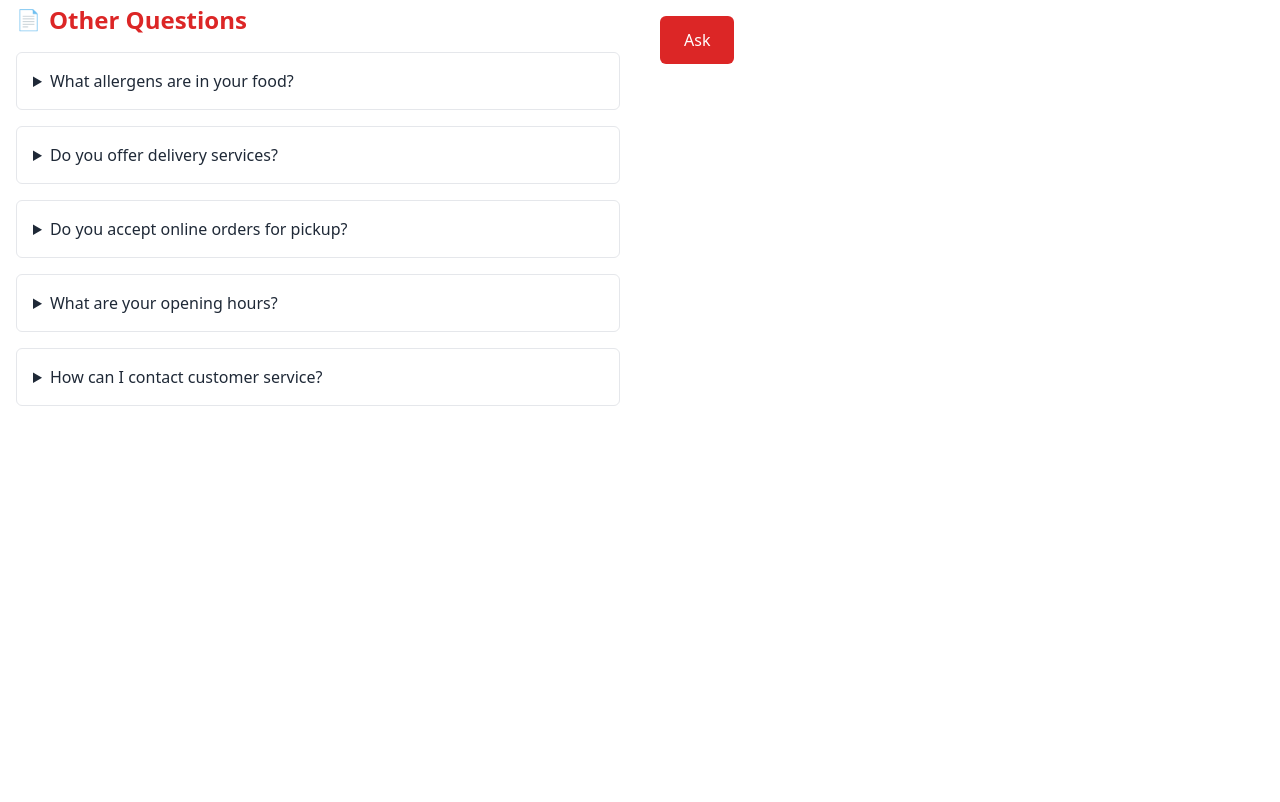
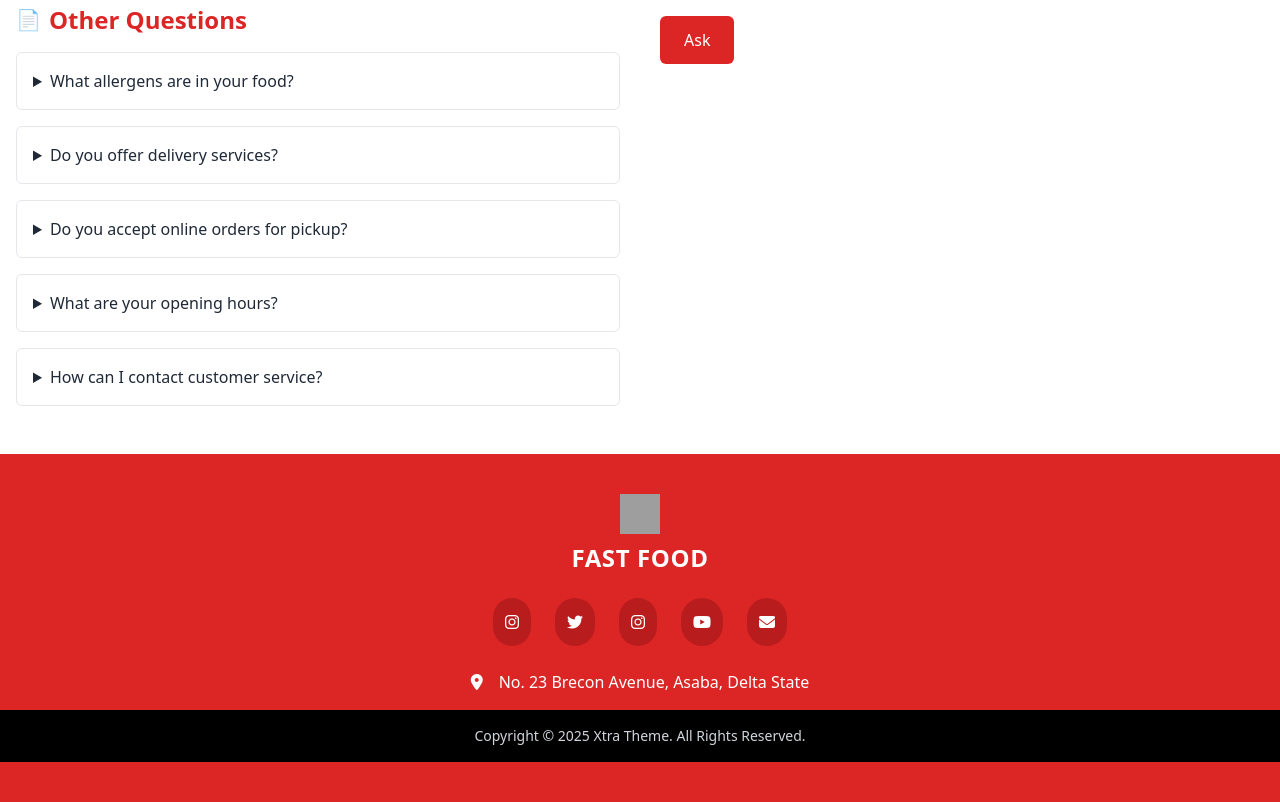
Before and after one commit to charise144/GROUP-B-PROJECT-WID, a plain HTML site: page FAQ.html in a window 1280 px wide. Shown: the part 710-1512 px from the top of the page. Before the commit the page ends 1164 px from the top, so only its background shows below. Drawn offline with nearby package versions, Linux system fonts and the light colour scheme; grey boxes are pictures that could not be loaded.

Commit message:
I made a change to this file

```diff
--- a/FAQ.html
+++ b/FAQ.html
@@ -7,6 +7,25 @@
   <script src="https://cdn.tailwindcss.com"></script>
 </head>
 <body class="bg-white text-gray-800">
+
+  <!--Navbar-->
+  <header class="fixed top-0 top-0 left-0 w-full z-20">
+    <nav class=" bg-red absolute inset-0 bg-white bg-opacity-30 backdrop-blur-md mx-auto flex items-center justify-between px-8 py-6">
+      <div class="flex items-center space-x-3">
+        <img src="images/pizza.svg" alt="Pizza Logo" class="h-10 w-10 object-contain" />
+        <span class="text-white font-bold text-xl">FAST </br> FOOD</span>
+      </div>
+      <div class="hidden md:flex space-x-6 text-white font-semibold">
+        <a href="index.html" class="hover:text-red-600">Home</a>
+        <a href="about.html" class="hover:text-red-600">About</a>
+        <a href="order.html" class="hover:text-red-600">Order</a>
+        <a href="contact.html" class="hover:text-red-600">Contact</a>
+        <a href="FAQ.html" class="hover:text-red-600">FAQ</a>
+      </div>
+    </nav>
+  </header>
+
+
 
   <!-- Hero Section -->
    <section class="bg-[url(/Img/bug.jpeg)] bg-cover bg-center  bg-linear-gradient(to bottom left, var(--tw-gradient-stops)) text-white py-12 px-4 text-center">
@@ -120,5 +139,44 @@
     </div>
   </section>
 
+  <!--Footer-->
+  <footer class="bg-red-600 text-white text-center py-10">
+  <div class="flex flex-col items-center gap-2 mb-6">
+    <img src="https://img.icons8.com/ios-filled/50/ffffff/pizza.png" alt="" class="w-10 h-10" />
+    <h2 class="text-2xl font-bold tracking-wide">FAST FOOD</h2>
+  </div>
+
+<div class="flex justify-center space-x-6 mb-6">
+  <a href="#" class="bg-red-700 p-3 rounded-full hover:bg-red-800 transition">
+    <i class="fa-brands fa-instagram"></i>
+  </a>
+  <a href="#" class="bg-red-700 p-3 rounded-full hover:bg-red-800 transition">
+    <i class="fab fa-twitter"></i>
+  </a>
+  <a href="#" class="bg-red-700 p-3 rounded-full hover:bg-red-800 transition">
+    <i class="fab fa-instagram"></i>
+  </a>
+  <a href="#" class="bg-red-700 p-3 rounded-full hover:bg-red-800 transition">
+    <i class="fab fa-youtube"></i>
+  </a>
+  <a href="#" class="bg-red-700 p-3 rounded-full hover:bg-red-800 transition">
+    <i class="fas fa-envelope"></i>
+  </a>
+</div>
+
+  <div class="mb-4">
+    <p class="flex items-center justify-center space-x-2">
+      <i class="fas fa-map-marker-alt mr-2"></i>
+      <span>No. 23 Brecon Avenue, Asaba, Delta State</span>
+    </p>
+  </div>
+
+  <div class="bg-black text-gray-300 text-sm py-4">
+    <p>Copyright &copy; 2025 Xtra Theme. All Rights Reserved.</p>
+  </div>
+</footer>
+
+<script src="https://kit.fontawesome.com/a076d05399.js" crossorigin="anonymous"></script>
+
 </body>
 </html>
```
